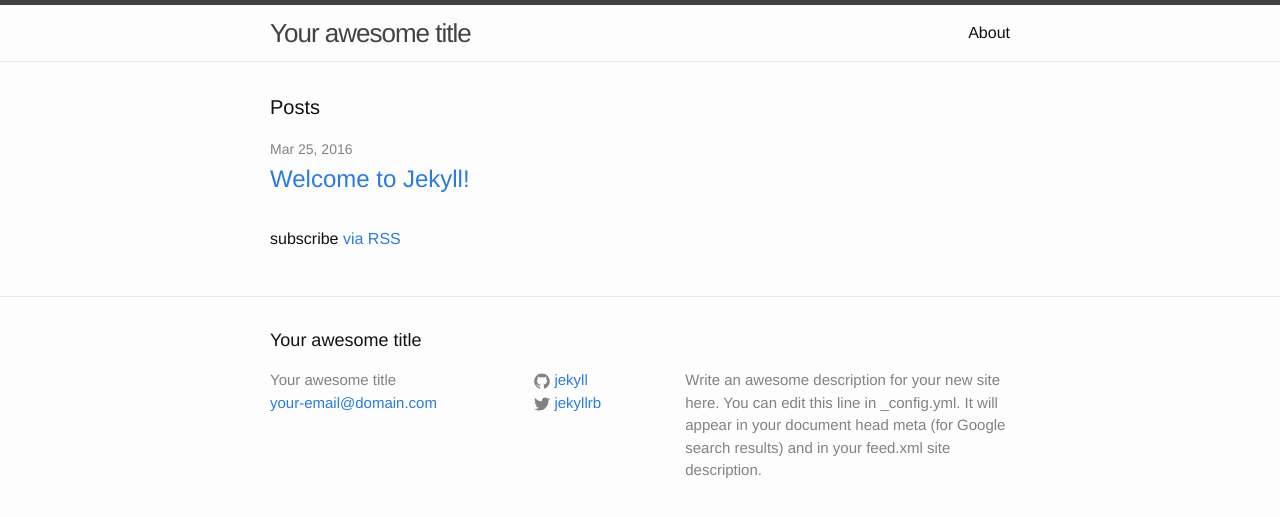
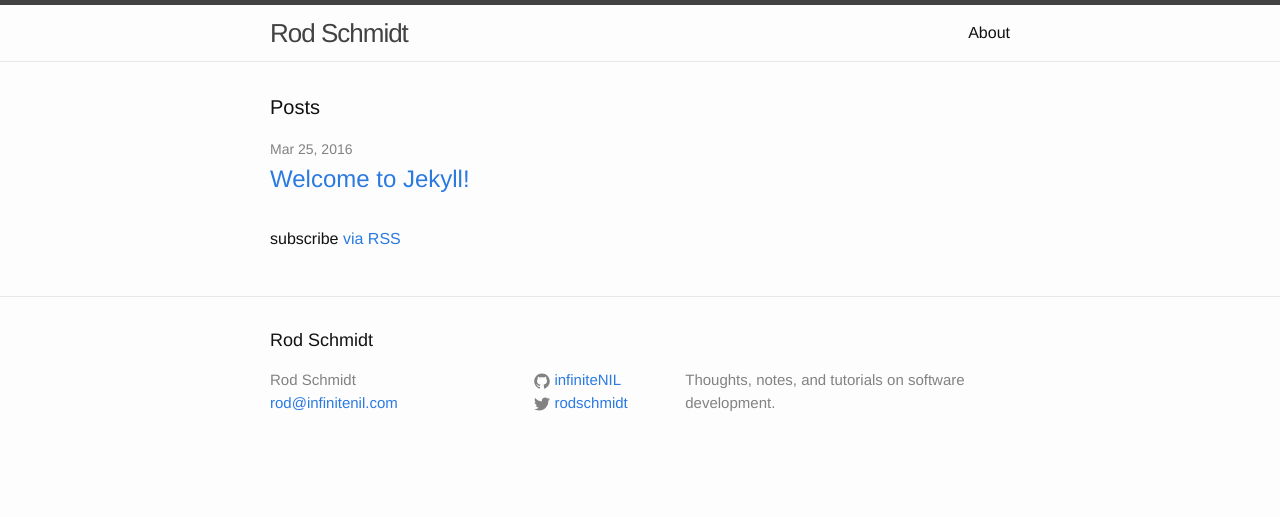
Before and after one commit to infiniteNIL/infinitenil.github.io, a Jekyll site: the page built from index.html, in a window 1280 px wide. Shown: the top 517 px of the page. Built offline with Jekyll 4.4.1, drawn with Linux system fonts in a browser that asks for light colours.

Commit message:
Customization about Rod

```diff
--- a/_config.yml
+++ b/_config.yml
@@ -6,16 +6,14 @@
 # 'jekyll serve'. If you change this file, please restart the server process.
 
 # Site settings
-title: Your awesome title
-email: your-email@domain.com
+title: Rod Schmidt
+email: rod@infinitenil.com
 description: > # this means to ignore newlines until "baseurl:"
-  Write an awesome description for your new site here. You can edit this
-  line in _config.yml. It will appear in your document head meta (for
-  Google search results) and in your feed.xml site description.
+  Thoughts, notes, and tutorials on software development.
 baseurl: "" # the subpath of your site, e.g. /blog
-url: "http://yourdomain.com" # the base hostname & protocol for your site
-twitter_username: jekyllrb
-github_username:  jekyll
+url: "http://rodschmidt.com" # the base hostname & protocol for your site
+twitter_username: rodschmidt
+github_username:  infiniteNIL
 
 # Build settings
 markdown: kramdown
```
Also changed, not shown: 4 other files.
